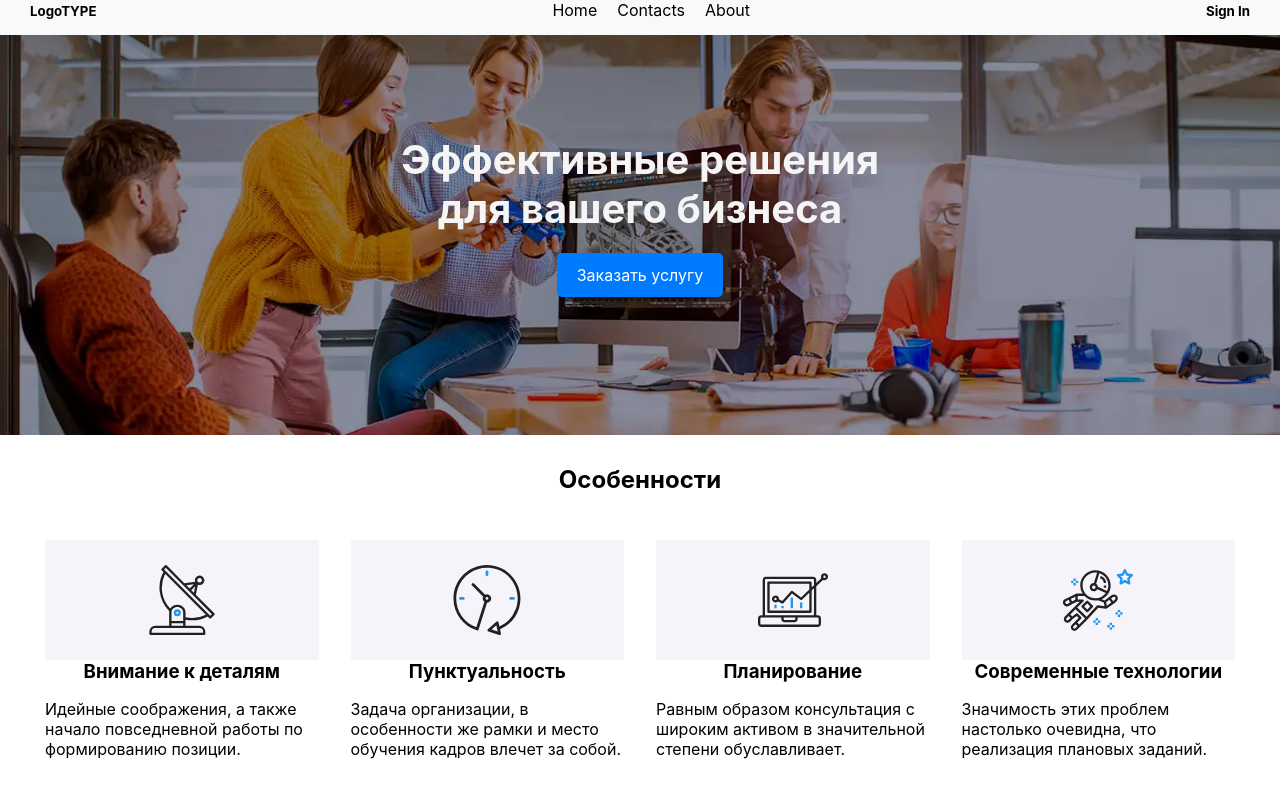
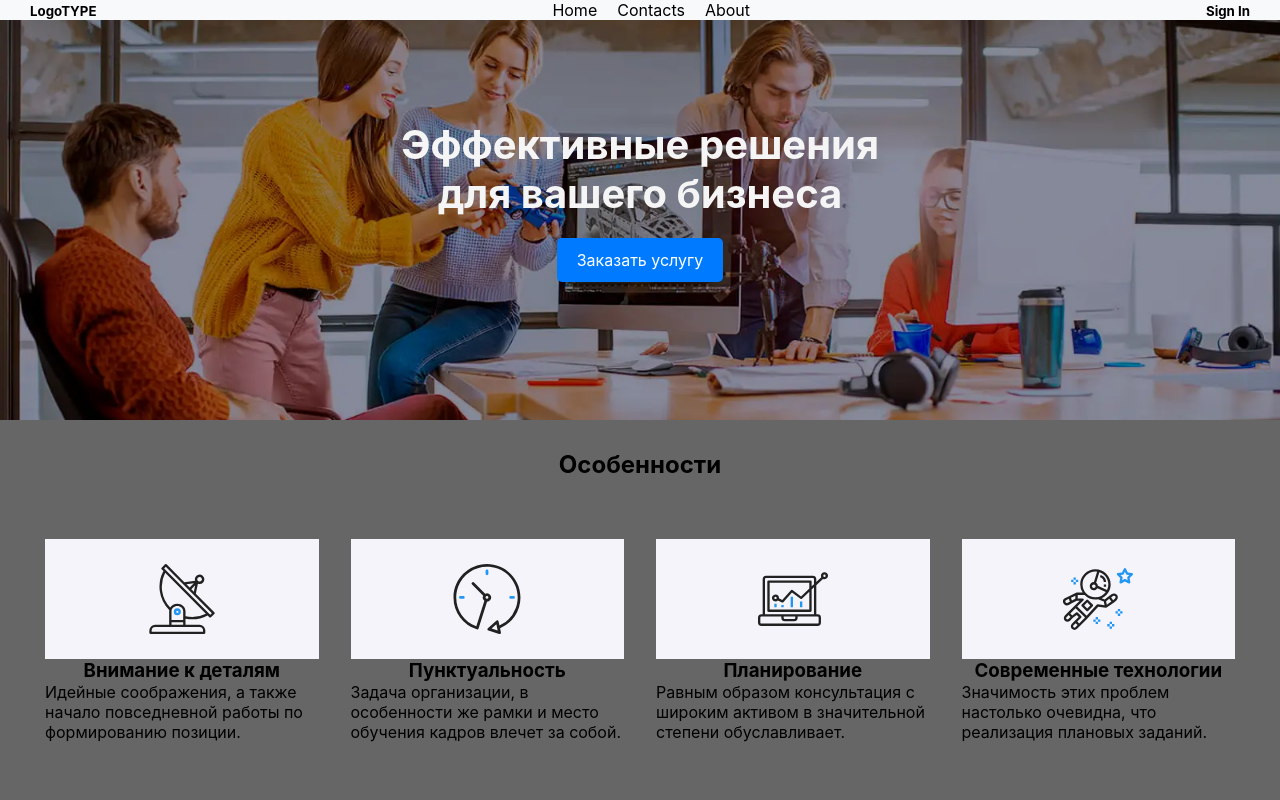
Before and after one commit to TkachAn/react_structture_shablon, a React (Create React App) app: page / in a window 1280 px wide. Shown: the top 800 px of the page. Built offline with nearby package versions, Linux system fonts and the light colour scheme; the HTML template or start-up script is replaced by a standard one.

Commit message:
Structure

```diff
--- a/src/components/structure/main/s.module.css
+++ b/src/components/structure/main/s.module.css
@@ -21,7 +21,7 @@
 
 .section {
   text-align: center;
-  margin-bottom: 20px;
+  margin-bottom: 80px;
 }
 
 .article {
--- a/src/components/structure/main/sections/s.module.css
+++ b/src/components/structure/main/sections/s.module.css
@@ -1,12 +1,14 @@
 .asideLeft {
-  display: none;/*
+  display: none;
+  /*
   background-color: #6fabe7;*/
   padding: 20px;
   border-right: 1px solid #ddd;
 }
 
 .asideRight {
-  display: none;/*
+  display: none;
+  /*
   background-color: #1e67af;*/
   padding: 20px;
   border-left: 1px solid #ddd;
@@ -14,12 +16,16 @@
 
 .section {
   text-align: center;
-  margin-bottom: 20px;
+  margin-bottom: 50px;
+  background-color: #666666;
+  padding-bottom: 30px;
 }
+
 .section_title {
   font-size: 24px;
 
   padding: 30px 0;
+  margin-bottom: 30px;
 }
 
 .article {
@@ -32,14 +38,14 @@
   margin-bottom: 10px;
 }
 
-.asideLeft{
-    font-size: 18px;
-    margin-bottom: 10px;
+.asideLeft {
+  font-size: 18px;
+  margin-bottom: 10px;
 }
 
 .asideRight {
-    font-size: 18px;
-    margin-bottom: 10px;
+  font-size: 18px;
+  margin-bottom: 10px;
 }
 
 .aside_title {
--- a/src/index.css
+++ b/src/index.css
@@ -17,7 +17,7 @@
 /* 1.2 Сброс стилей для типографики (Заголовки, Параграфы) */
 h1, h2, h3, h4, h5, h6, p, blockquote {
   /* Убираем стандартный margin/padding, который задают браузеры */
-  margin: 0 0 1rem 0; /* Оставляем небольшой отступ снизу для блочного разделения */
+  margin: 0 0 0 0; /* Оставляем небольшой отступ снизу для блочного разделения */
   font-weight: inherit; /* Заголовки наследуют жирность, чтобы не было конфликтов */
   font-weight:bold;
 }
--- a/src/pages/home/content/developers/TeamCard.module.css
+++ b/src/pages/home/content/developers/TeamCard.module.css
@@ -63,30 +63,15 @@
     width: 50px;
     height: 50px;
     border-radius: 50%;
-    fill: #AFB1B8;
-    /* Цвет иконки по умолчанию */
+    /*fill: #AFB1B8;*/
+    background-color: #ffffff;
+    border: 1px solid #2196F3;
+    fill: #2196F3;
 
-    background-color: #ffffff;
-    /* Белый фон */
-    border: 1px solid #2196F3;
-    /* Голубая обводка */
-    fill: #2196F3;
-    /* Голубая иконка */
 
     transition: fill 250ms ease-in-out, background-color 250ms ease-in-out;
 }
 
-
-
-/* Ховер
-.social__link:hover,
-.social__link:focus {
-    background-color: #2196F3;
-
-    fill: #ffffff;
-
-}
-*/
 @media screen and (min-width: 1200px) {
     .social__link {
         fill: #AFB1B8;
```
Also changed, not shown: public/index.html (+1 -12 lines).
